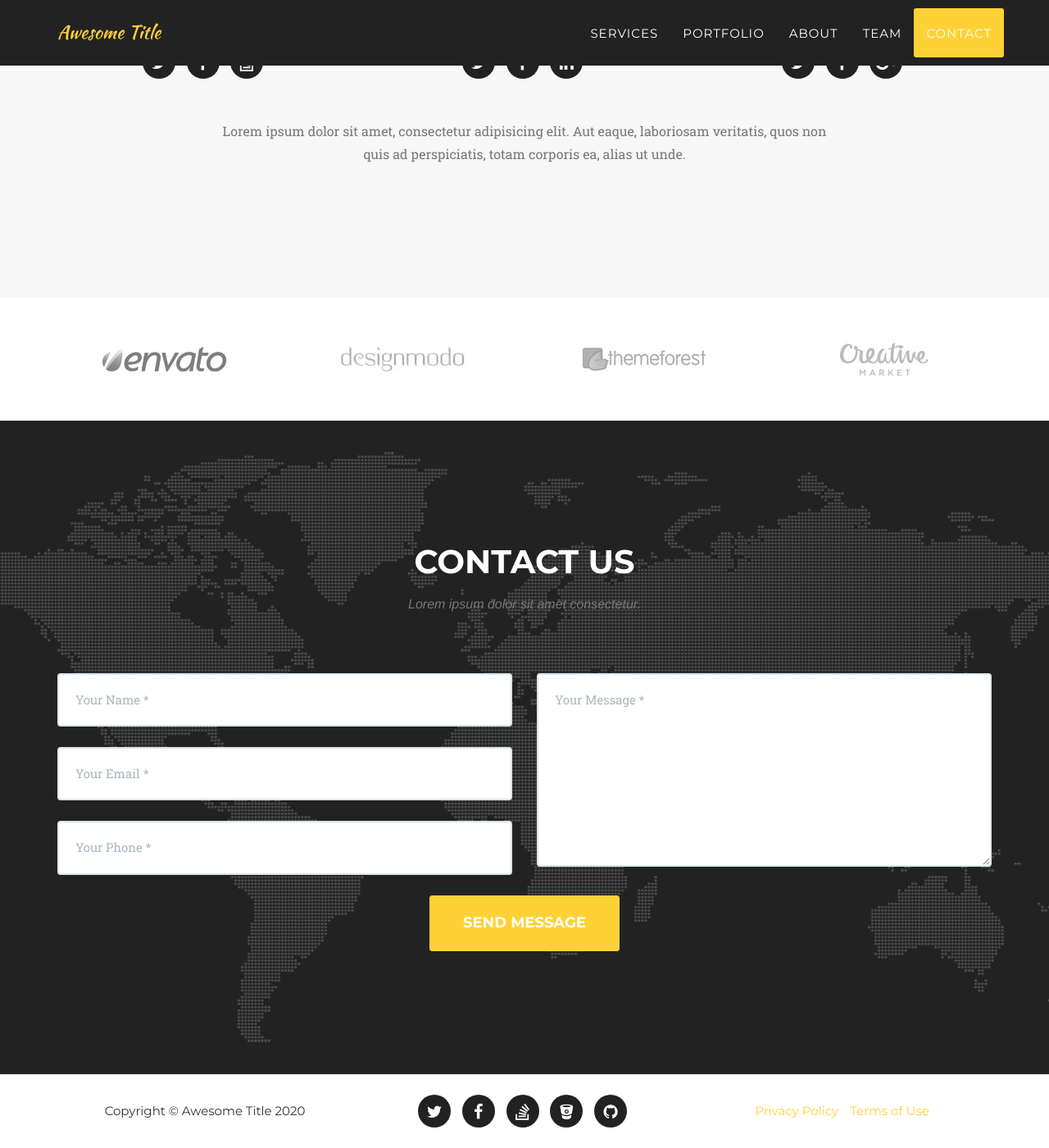
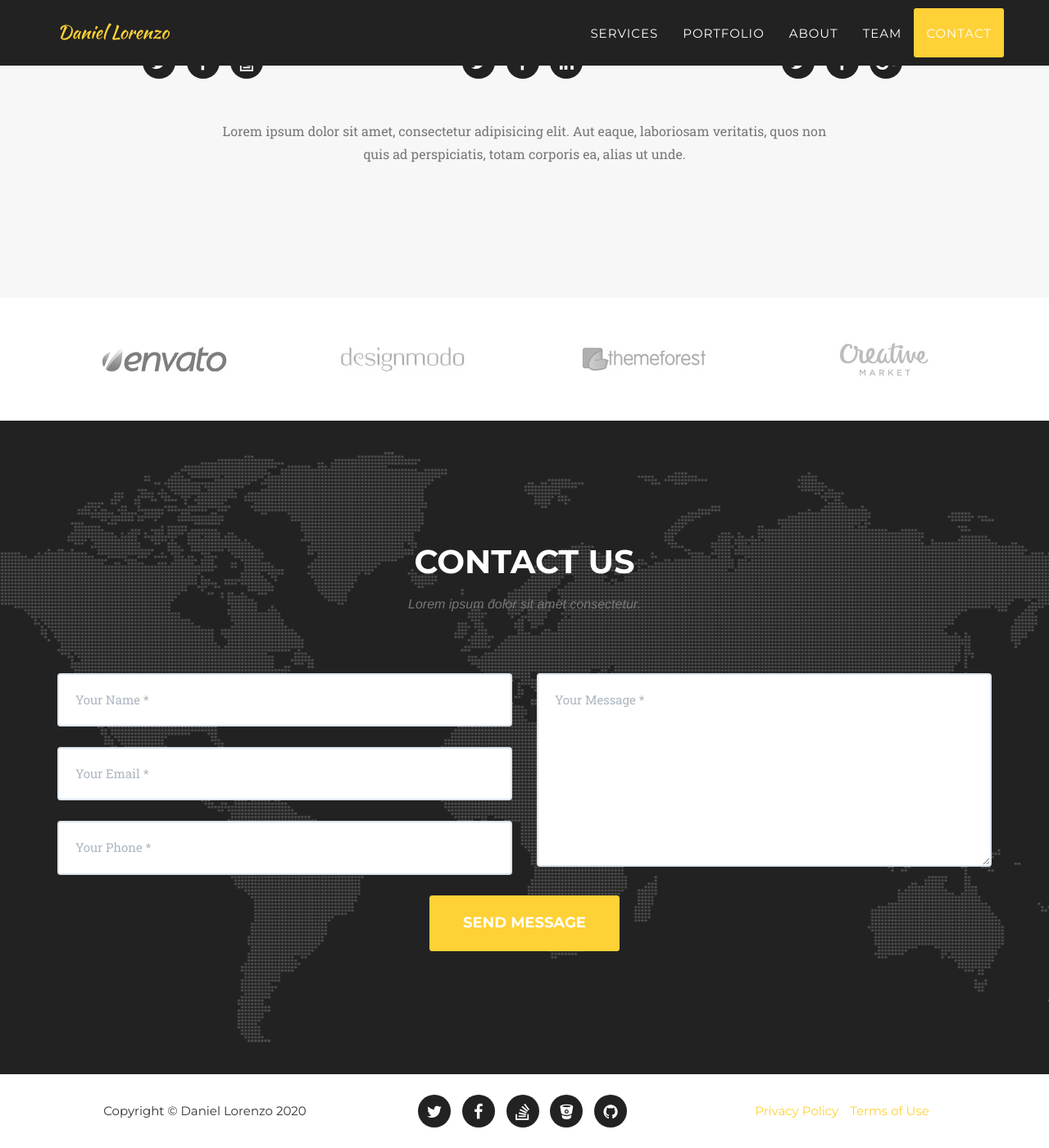
Before and after one commit to DLorenzoLaguno17/Portfolio, a Jekyll site: the page built from index.html, in a window 1280 px wide and 1400 px high, scrolled down 5136 px. Shown: the whole window at 82% size. Built offline with Jekyll 4.4.1, drawn with Linux system fonts in a browser that asks for light colours; some web fonts are replaced.

Commit message:
Update _config.yml

```diff
--- a/_config.yml
+++ b/_config.yml
@@ -1,9 +1,9 @@
-url: https://y7kim.github.io
-baseurl: /agency-jekyll-theme/
+url: "https://dlorenzolaguno17.github.io"
+baseurl: "/porfolio/"
 
 # Site settings
-title: Awesome Title
-email: your-email@domain.com
+title: Daniel Lorenzo
+email: dlorenzolaguno17@gmail.com
 description: "Write an awesome description for your new site here. You can edit this line in _config.yml. It will appear in your document head meta (for Google search results) and in your feed.xml site description."
 
 
```
